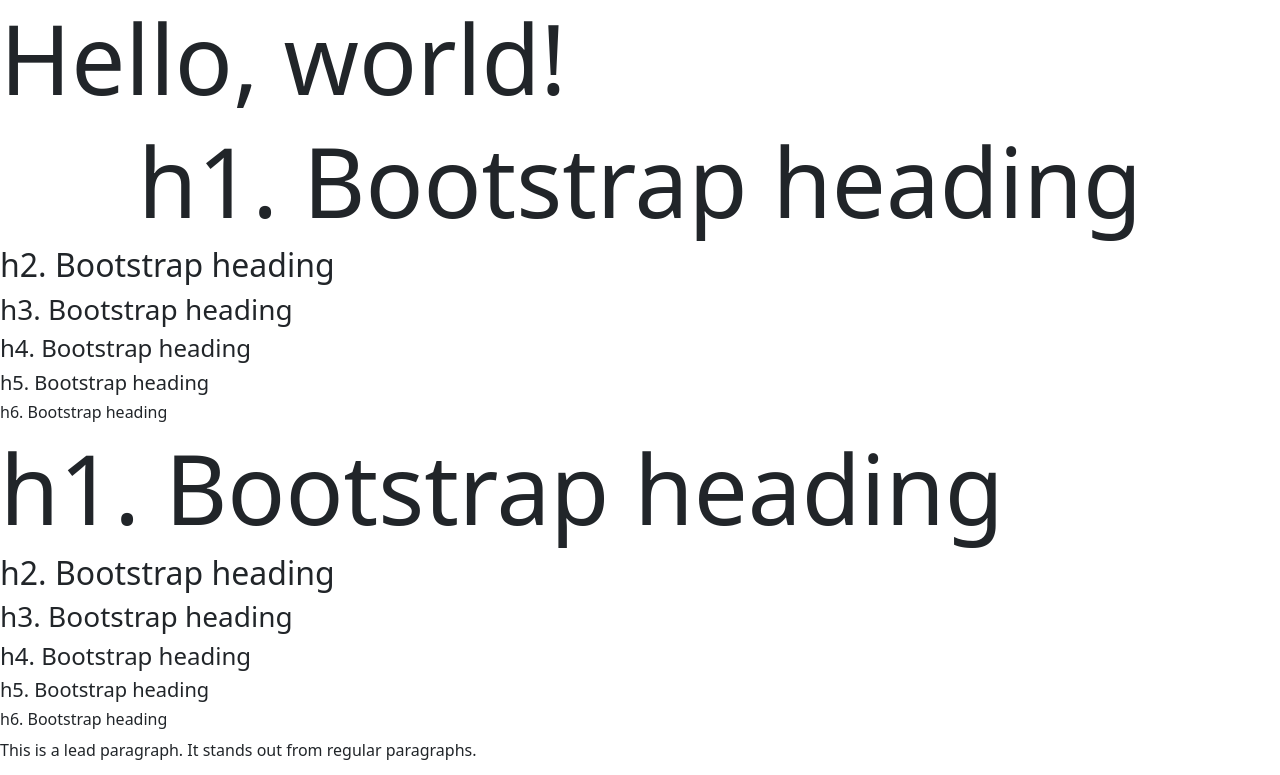
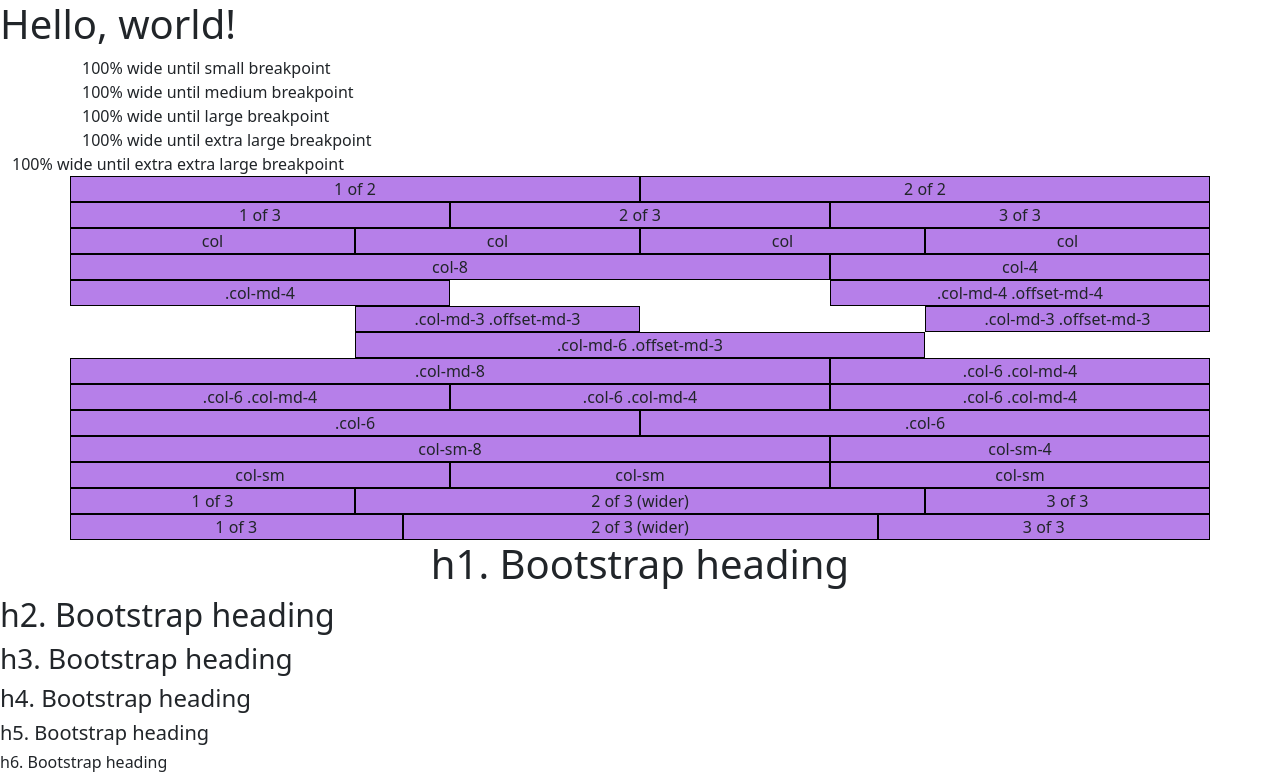
Before and after one commit to Amin0042/Actual-demo, a plain HTML site: page index.html in a window 1280 px wide. Shown: the top 775 px of the page. Drawn offline with nearby package versions, Linux system fonts and the light colour scheme.

Commit message:
Newest Nine

```diff
--- a/css/style.css
+++ b/css/style.css
@@ -1,4 +1,4 @@
-h1,
-.h1 {
-  font-size: 6rem;
+.row [class^="col"] {
+  background-color: rgb(182, 127, 233);
+  border: 1px solid black;
 }
--- a/index.html
+++ b/index.html
@@ -12,6 +12,121 @@
 
 <body>
     <h1>Hello, world!</h1>
+
+
+    <div class="container-sm">100% wide until small breakpoint</div>
+    <div class="container-md">100% wide until medium breakpoint</div>
+    <div class="container-lg">100% wide until large breakpoint</div>
+    <div class="container-xl">100% wide until extra large breakpoint</div>
+    <div class="container-xxl">100% wide until extra extra large breakpoint</div>
+
+    <div class="container text-center">
+        <div class="row">
+            <div class="col">
+                1 of 2
+            </div>
+            <div class="col">
+                2 of 2
+            </div>
+        </div>
+        <div class="row">
+            <div class="col">
+                1 of 3
+            </div>
+            <div class="col">
+                2 of 3
+            </div>
+            <div class="col">
+                3 of 3
+            </div>
+        </div>
+    </div>
+
+    <div class="container text-center">
+        <div class="row">
+            <div class="col">col</div>
+            <div class="col">col</div>
+            <div class="col">col</div>
+            <div class="col">col</div>
+        </div>
+        <div class="row">
+            <div class="col-8">col-8</div>
+            <div class="col-4">col-4</div>
+        </div>
+    </div>
+
+    <div class="container text-center">
+        <div class="row">
+            <div class="col-md-4">.col-md-4</div>
+            <div class="col-md-4 offset-md-4">.col-md-4 .offset-md-4</div>
+        </div>
+        <div class="row">
+            <div class="col-md-3 offset-md-3">.col-md-3 .offset-md-3</div>
+            <div class="col-md-3 offset-md-3">.col-md-3 .offset-md-3</div>
+        </div>
+        <div class="row">
+            <div class="col-md-6 offset-md-3">.col-md-6 .offset-md-3</div>
+        </div>
+    </div>
+
+    <div class="container text-center">
+        <!-- Stack the columns on mobile by making one full-width and the other half-width -->
+        <div class="row">
+            <div class="col-md-8">.col-md-8</div>
+            <div class="col-6 col-md-4">.col-6 .col-md-4</div>
+        </div>
+
+        <!-- Columns start at 50% wide on mobile and bump up to 33.3% wide on desktop -->
+        <div class="row">
+            <div class="col-6 col-md-4">.col-6 .col-md-4</div>
+            <div class="col-6 col-md-4">.col-6 .col-md-4</div>
+            <div class="col-6 col-md-4">.col-6 .col-md-4</div>
+        </div>
+
+        <!-- Columns are always 50% wide, on mobile and desktop -->
+        <div class="row">
+            <div class="col-6">.col-6</div>
+            <div class="col-6">.col-6</div>
+        </div>
+    </div>
+
+    <div class="container text-center">
+        <div class="row">
+            <div class="col-sm-8">col-sm-8</div>
+            <div class="col-sm-4">col-sm-4</div>
+        </div>
+        <div class="row">
+            <div class="col-sm">col-sm</div>
+            <div class="col-sm">col-sm</div>
+            <div class="col-sm">col-sm</div>
+        </div>
+    </div>
+
+    <div class="container text-center">
+        <div class="row">
+            <div class="col">
+                1 of 3
+            </div>
+            <div class="col-6">
+                2 of 3 (wider)
+            </div>
+            <div class="col">
+                3 of 3
+            </div>
+        </div>
+        <div class="row">
+            <div class="col">
+                1 of 3
+            </div>
+            <div class="col-5">
+                2 of 3 (wider)
+            </div>
+            <div class="col">
+                3 of 3
+            </div>
+        </div>
+    </div>
+
 
 
     <h1 class="text-center">h1. Bootstrap heading</h1>
```
